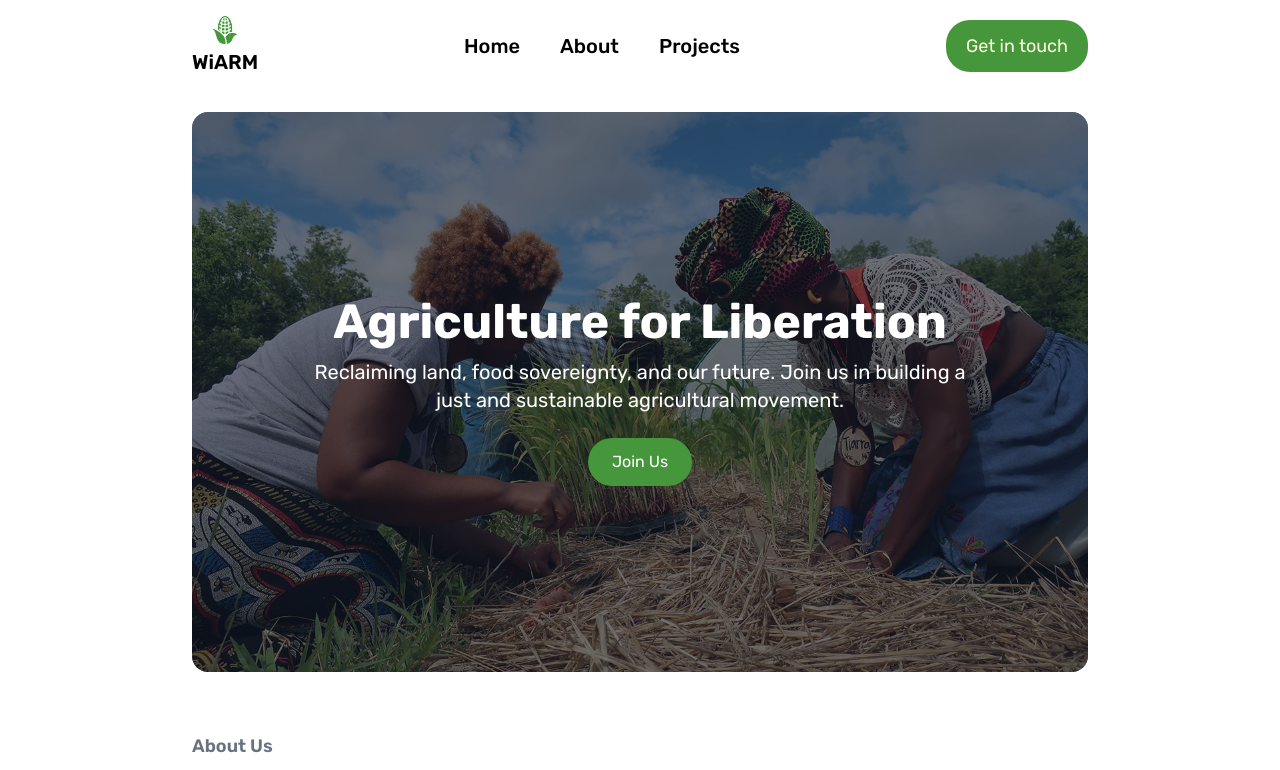
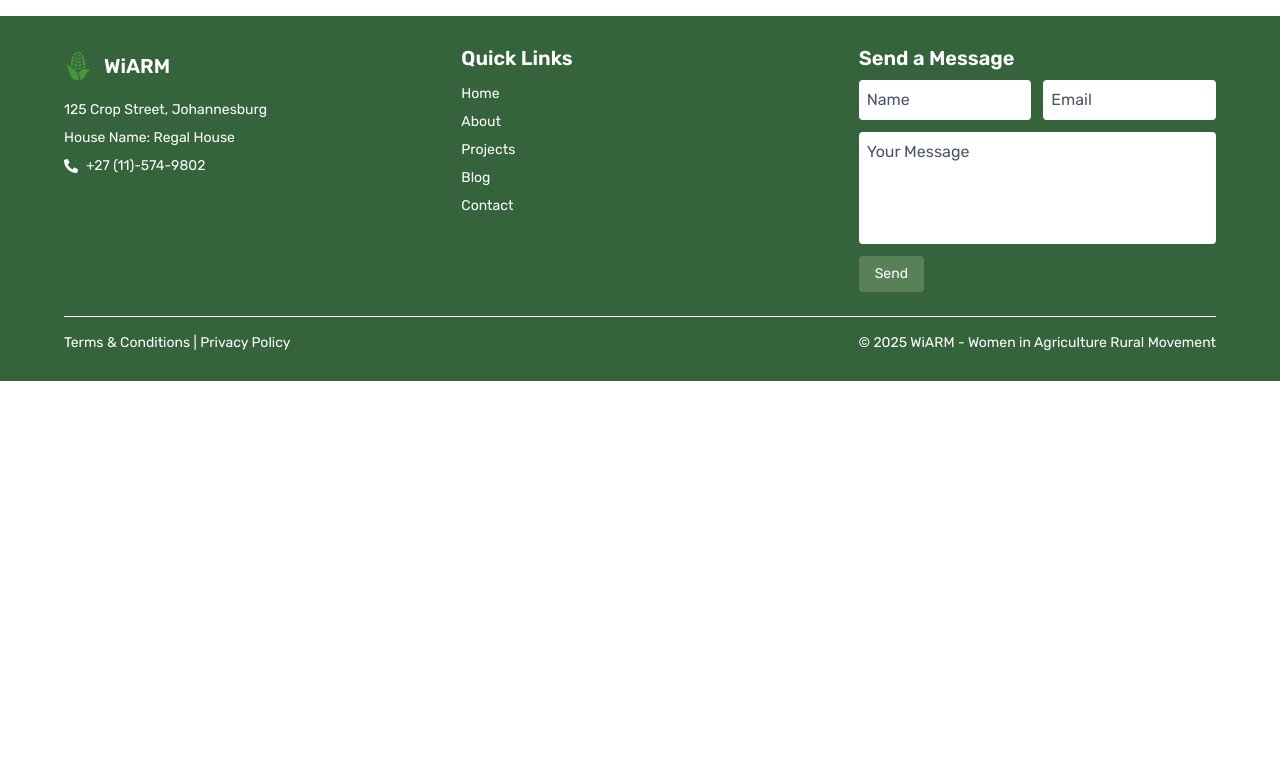
Before and after one commit to rorisangputu/wiarm, a React (Vite) app: page / in a window 1280 px wide. Shown: the top 770 px of the page. Built offline with nearby package versions, Linux system fonts and the light colour scheme.

Commit message:
removing existing components and getting ready to redo the site

```diff
--- a/src/components/Header.jsx
+++ b/src/components/Header.jsx
@@ -4,31 +4,9 @@ import corn from '../assets/corn_img.png'
 
 const Header = () => {
   return (
-    <div className="w-full py-4 mb-5">
-      <div className="flex justify-between items-center">
-        {/* Logo */}
-        <Link to={"/"}>
-          <div className="flex flex-col items-center gap-1">
-            <img src={corn} alt="" className="w-7 h-7 text-[#46973B]" />
-            <h1 className="font-semibold text-xl">WiARM</h1>
-          </div>
-        </Link>
+    <div className="w-full py-2">
+      <div className="">
 
-        {/* Links */}
-        <div>
-          <ul className="flex gap-10">
-            {links.map((link) => (
-              <li key={link.url} className="text-xl font-medium">
-                <Link to={link.url}>{link.title}</Link>
-              </li>
-            ))}
-          </ul>
-        </div>
-
-        {/* Contact us */}
-        <div className="bg-[#46973B] flex items-center rounded-3xl py-3 px-5">
-          <p className="text-[#fefae0] text-lg font-normal">Get in touch</p>
-        </div>
       </div>
     </div>
   );
--- a/src/pages/Home.jsx
+++ b/src/pages/Home.jsx
@@ -7,10 +7,7 @@ import Involved from '../components/Involved'
 const Home = () => {
   return (
     <div>
-      <Hero/>
-      <AboutSection/>
-      <Pillars/>
-      <Involved/>
+
     </div>
   )
 }
```
